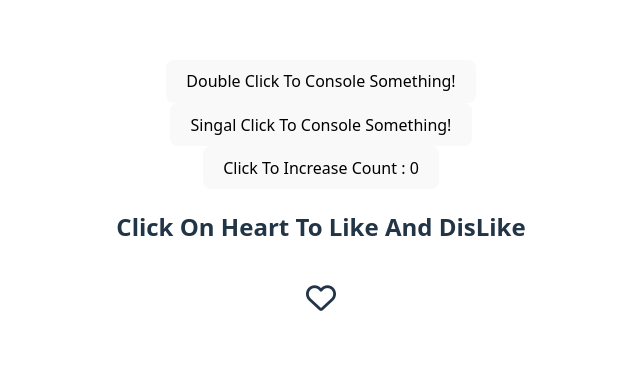
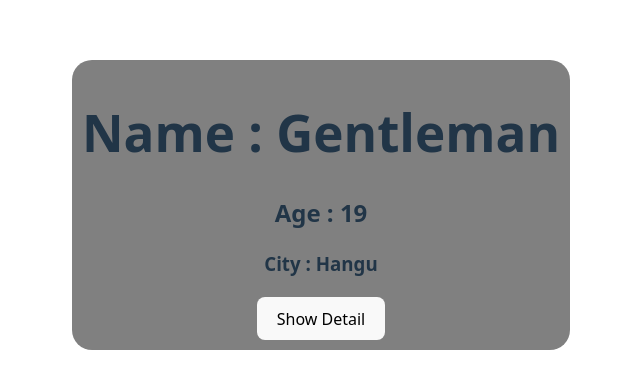
Before and after one commit to muhammadumair1100/first-react-app, a React (Vite) app in the folder react-first-app/: page / in a window 1280 px wide. Shown: the part 195-584 px from the top of the page, without its empty margins (319-959 px from the left). Built offline with nearby package versions, Linux system fonts and the light colour scheme.

Commit message:
Practice on what I learnt in 3 days

```diff
--- a/react-first-app/src/App.jsx
+++ b/react-first-app/src/App.jsx
@@ -1,12 +1,13 @@
 import "./App.css";
-import FirstComponent from "./Day-01/ComponentDEMO.jsx"; // For Day-01
-import Props from "./Day-02/Props.jsx"; // For Day-02
-import Button from "./Day-03/Button.jsx";
-
+import FirstComponent from "./Day-01/ComponentDEMO.jsx"; // For Day-01 learning
+import Props from "./Day-02/Props.jsx"; // For Day-02 learning
+import Button from "./Day-03/Button.jsx"; // For Day-03 learning
+import Profile from "./Practice-01/Profile.jsx";
 function App() {
+  const hobbies = ["Mobile Games", "Football", "Coding"];
   return (
     <>
-      <Button />
+      <Profile name="Gentleman" age={19} city="Hangu" hobbies={hobbies} />
     </>
   );
 }
--- /dev/null
+++ b/react-first-app/src/Practice-01/Profile.jsx
@@ -0,0 +1,46 @@
+import { useState } from "react";
+
+export default function Profile({ name, age, city, hobbies }) {
+  let [moreDet, setDet] = useState(false);
+
+  function toggleButton() {
+    setDet(!moreDet);
+  }
+
+  if (moreDet) {
+    return (
+      <div
+        style={{
+          backgroundColor: "#393E46",
+          padding: "20px",
+          borderRadius: "20px",
+        }}
+      >
+        <h1>Name : {name}</h1>
+        <h2>Age : {age}</h2>
+        <h3>City : {city}</h3>
+        <p>
+          {hobbies.map((hobby) => (
+            <li>{hobby}</li>
+          ))}
+        </p>
+        <button onClick={toggleButton}>Hide Detail</button>
+      </div>
+    );
+  } else {
+    return (
+      <div
+        style={{
+          backgroundColor: "gray",
+          padding: "10px",
+          borderRadius: "20px",
+        }}
+      >
+        <h1>Name : {name}</h1>
+        <h2>Age : {age}</h2>
+        <h3>City : {city}</h3>
+        <button onClick={toggleButton}>Show Detail</button>
+      </div>
+    );
+  }
+}
```
Also changed, not shown: react-first-app/src/Practice-01/README.md (added).
